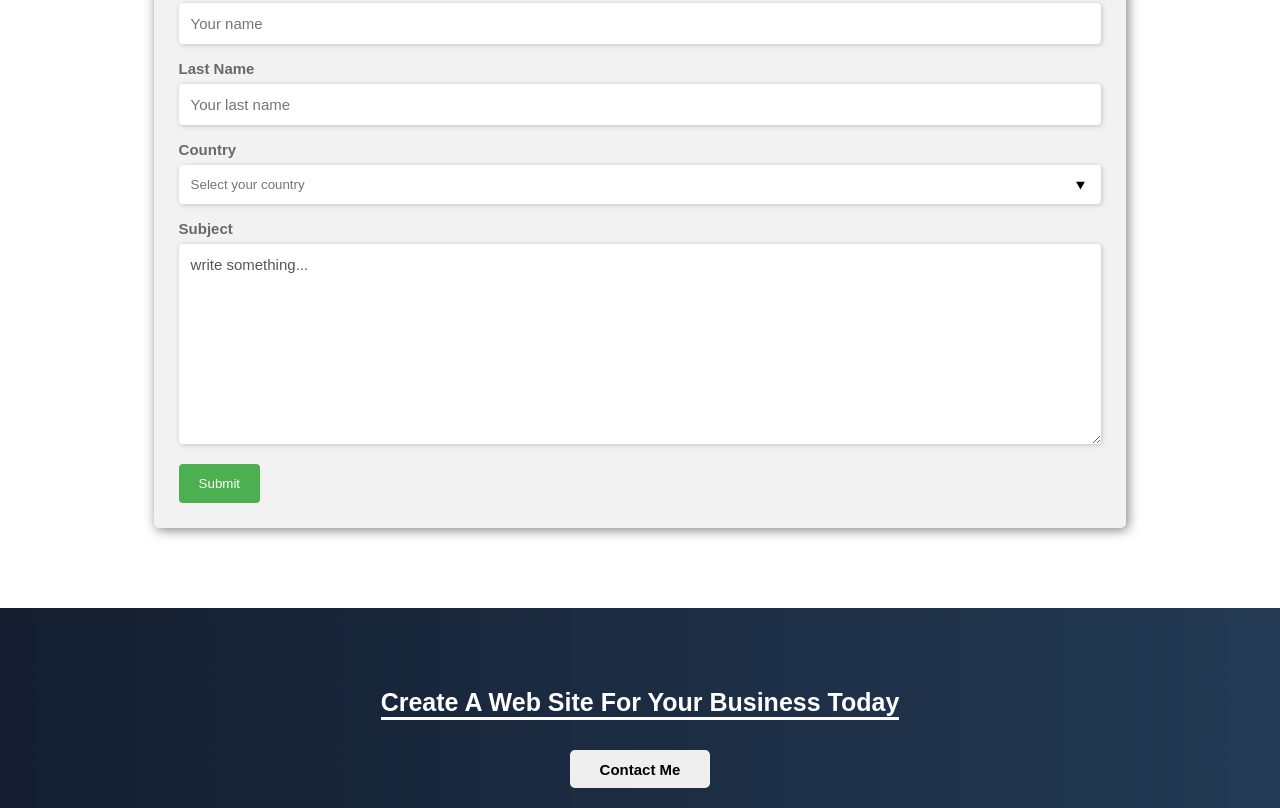
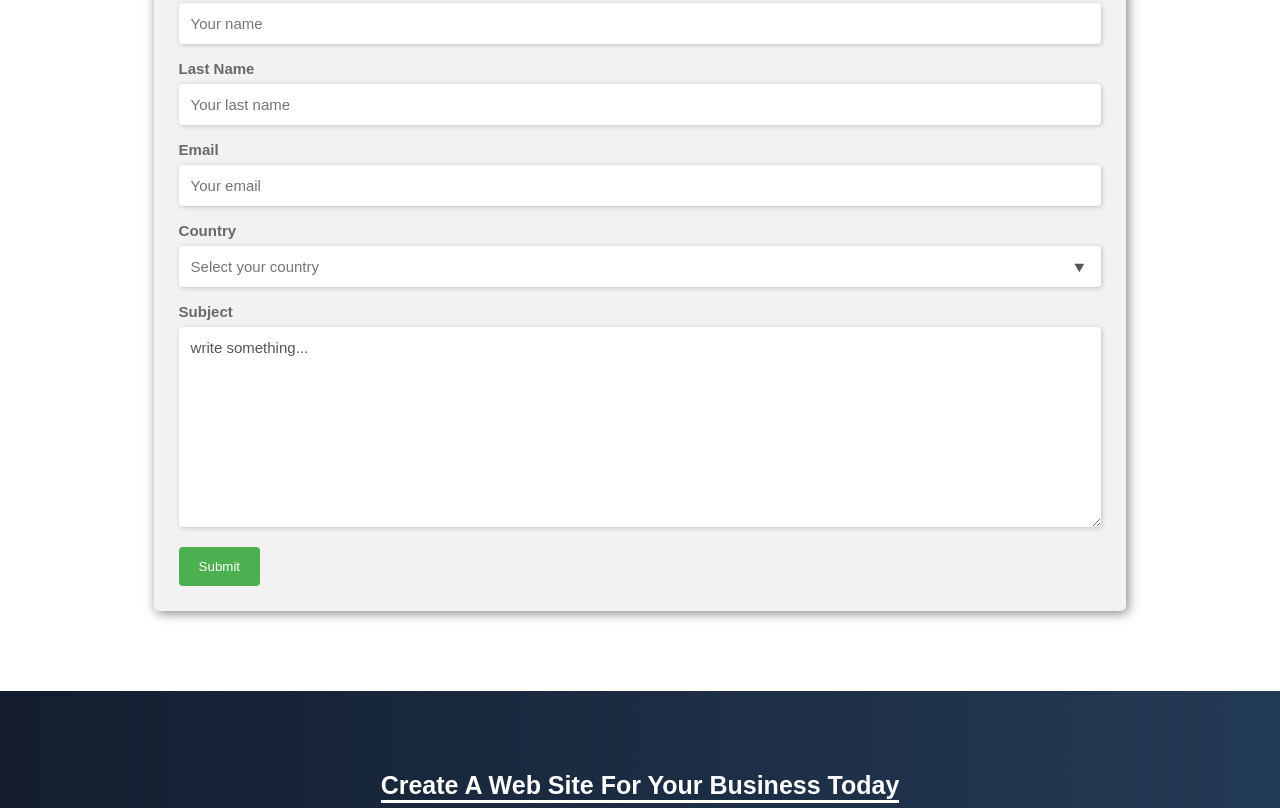
Before and after one commit to Abdullah-ohida/start-ng-portfolio, a plain HTML site: page index.html in a window 1280 px wide. Shown: the part 1877-2685 px from the top of the page. Drawn offline with Linux system fonts and the light colour scheme.

Commit message:
initial commit

```diff
--- a/index.html
+++ b/index.html
@@ -104,6 +104,8 @@
             <label for="lname">Last Name</label>
             <input type="text" id="lname" name="lastname" placeholder="Your last name">
 
+            <label for="fname">Email</label>
+            <input type="email" id="ename" name="firstname" placeholder="Your email" autocomplete="off">
             <label for="country">Country</label>
             <input list="browsers" placeholder="Select your country" class="datalist">
             <datalist id="browsers">
--- a/style.css
+++ b/style.css
@@ -319,7 +319,7 @@ form{
     padding: 25px;
  }
 
- input[type=text], select, textarea {
+ input[type=text], input[type=email], .datalist, textarea {
     width: 100%;
     padding: 12px;
     border: 1px solid #ccc;
@@ -331,6 +331,7 @@ form{
     outline: none;
     border: none;
     box-shadow: 1px 1px 5px rgb(0, 0, 0, 0.2);
+
   }
 
 .sub {
@@ -342,7 +343,7 @@ form{
     cursor: pointer;
   }
 
-  input[type=text], textarea::placeholder{
+  input[type=text],input[type=email], .datalist, textarea::placeholder{
       font-size: 15px;
       color: rgb(88, 84, 88);
   }
```
